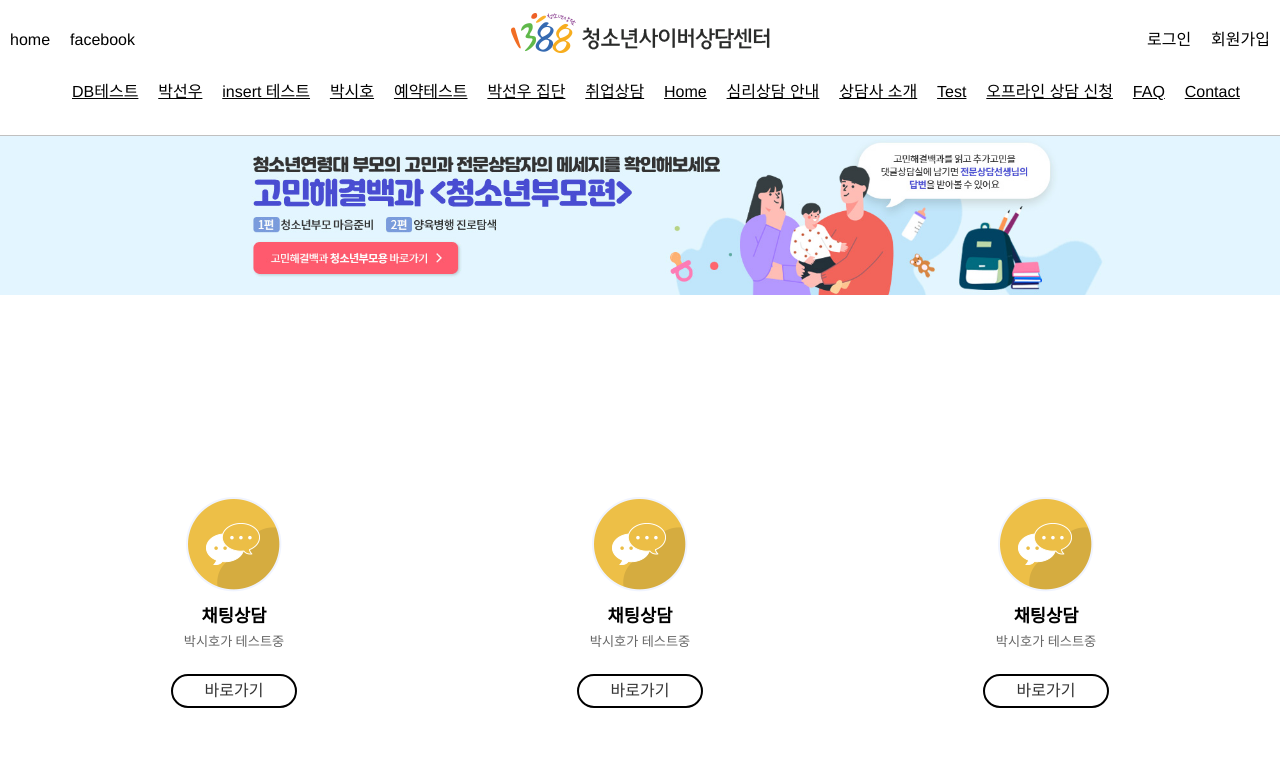
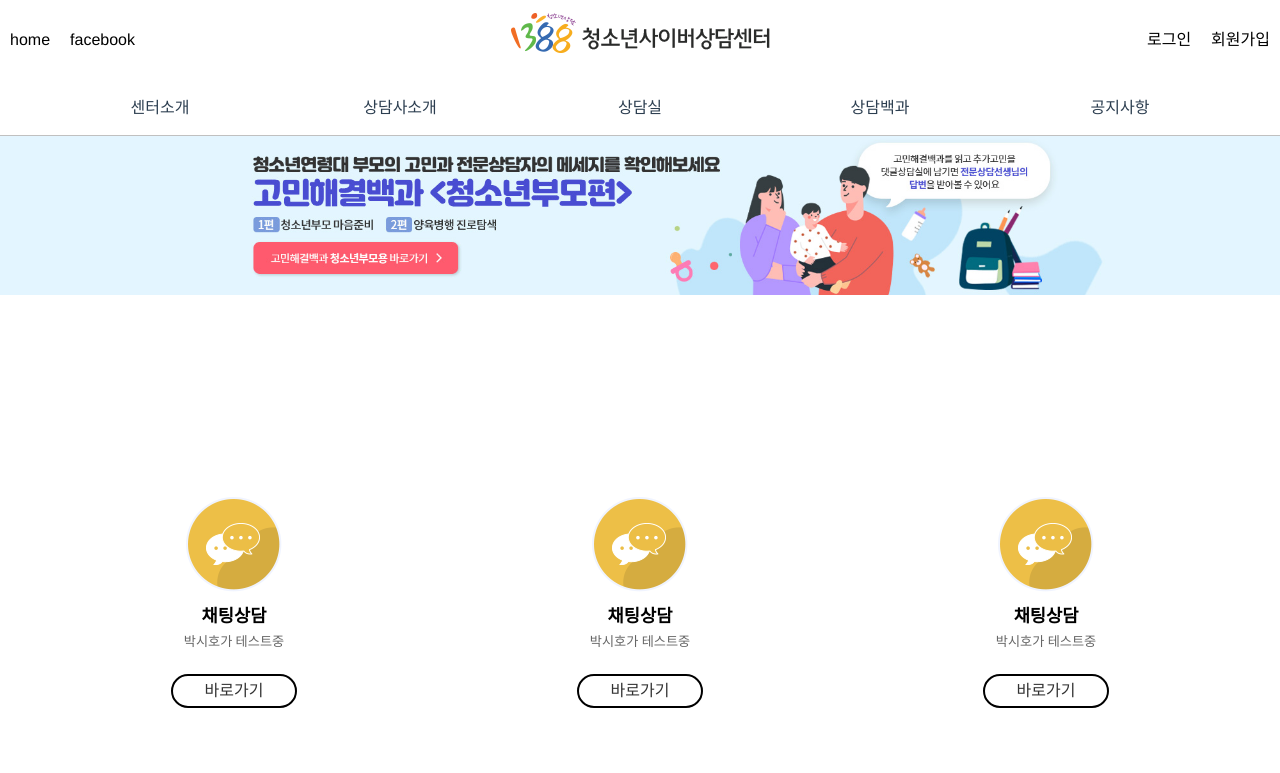
Before and after one commit to h0-shi/kidwiz, a Vue app in the folder vue_kidwiz/: page /groupCreate in a window 1280 px wide. Shown: the top 773 px of the page. Built offline with nearby package versions, Linux system fonts and the light colour scheme; no server answers; the HTML template or start-up script is replaced by a standard one.

Commit message:
매인페이지 css

```diff
--- a/vue_kidwiz/src/components/MenuPage.vue
+++ b/vue_kidwiz/src/components/MenuPage.vue
@@ -21,24 +21,45 @@
         </span>
       </nav>
       <nav class="nav-bot boundary">
+        <ul @mouseover="navAct()" @mouseleave="navDead()">
+          <li>센터소개</li>
+          <li>상담사소개</li>
+          <li>상담실</li>
+          <li>상담백과</li>
+          <li>공지사항</li>
+        </ul>
+      </nav>
+  <div>
+    <div class="secNav boundary" :style="{display: navDisplay}" @mouseover="navAct()">
+      <nav class="nav-sec">
         <ul>
           <li><router-link to="/listTest">DB테스트</router-link></li>
           <li><router-link to="/BoardList">박선우</router-link></li>
           <li><router-link to="/insertTest">insert 테스트</router-link></li>
+        </ul>
+        <ul>
           <li><router-link to="/regRev">박시호</router-link></li>
           <li><router-link to="/rsrvTest4">예약테스트</router-link></li>
           <li><router-link to="/GroupList">박선우 집단</router-link></li>
+        </ul>
+        <ul>
           <li><router-link to="/jobConsulting">취업상담</router-link></li>
           <li><router-link to="/">Home</router-link></li>
           <li><router-link to="/counseling">심리상담 안내</router-link></li>
+        </ul>
+        <ul>
           <li><router-link to="/counselorshow">상담사 소개</router-link></li>
           <li><router-link to="/test">Test</router-link></li>
+        </ul>
+        <ul>
           <li><router-link to="/offlinesubmit">오프라인 상담 신청</router-link></li>
           <li><router-link to="/faq">FAQ</router-link></li>
           <li><router-link to="/contact">Contact</router-link></li>
         </ul>
       </nav>
     </div>
+    </div>
+  </div>
   </header>
   <div class="mainContainer">
     <main>
@@ -55,6 +76,19 @@ import router from '@/router'
 
 export default {
     name:'MenuPage',
+    data(){
+      return{
+        navDisplay : 'none'
+      };
+    },
+    methods : {
+      navAct(){
+        this.navDisplay = 'block';
+      },
+      navDead(){
+        this.navDisplay = "none";
+      }
+    },
     setup() {
       const logout = () => {
         store.commit('setAccount', 0);
@@ -89,12 +123,30 @@ export default {
   float: hide;
 }
 .nav-bot ul{
+  width: 100%;
+  height: 100%;
+  padding: 0;
   display: flex;
-  justify-content: space-between;
 }
 .nav-bot ul li{
+  width: 20%;
   list-style-type: none;
   text-decoration: none;
+  justify-content: center;
+  align-content: center;
+}
+.secNav{
+  width: 100%;
+}
+.nav-sec ul{
+  width: 20%;
+  padding: 0;
+  float: left;
+}
+.nav-sec ul li{
+  list-style-type: none;
+  text-decoration: none;
+  margin-top: 10px;
 }
 .top-left{
   margin-right: auto;
@@ -129,4 +181,5 @@ a:active {
 .mainContainer{
   margin-top: 135px;
 }
+
 </style>
--- a/vue_kidwiz/src/views/regviews/RegRev.vue
+++ b/vue_kidwiz/src/views/regviews/RegRev.vue
@@ -184,6 +184,7 @@ export default {
     width: 100%;
     height: 100%;
     background: rgba(0,0,0,0.4);
+    z-index: 99;
 }
 
 .modal-container{
```
